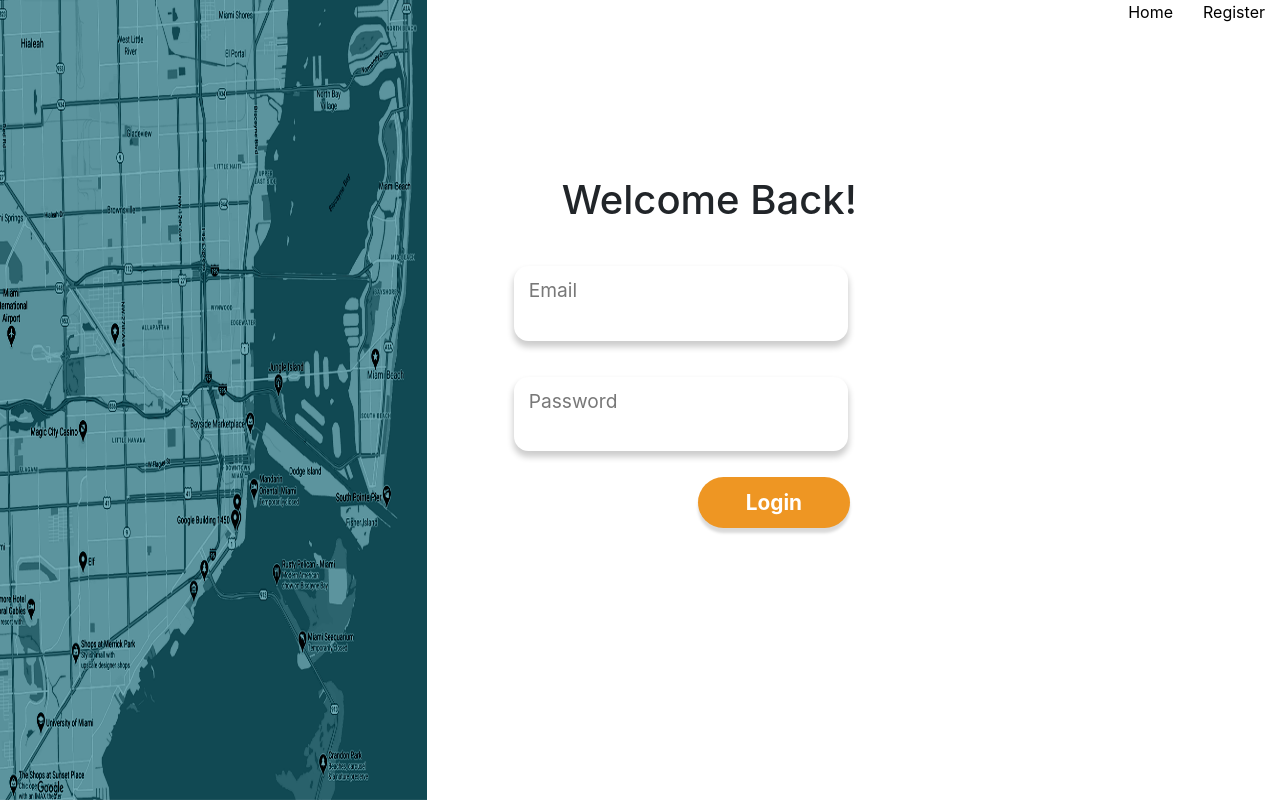
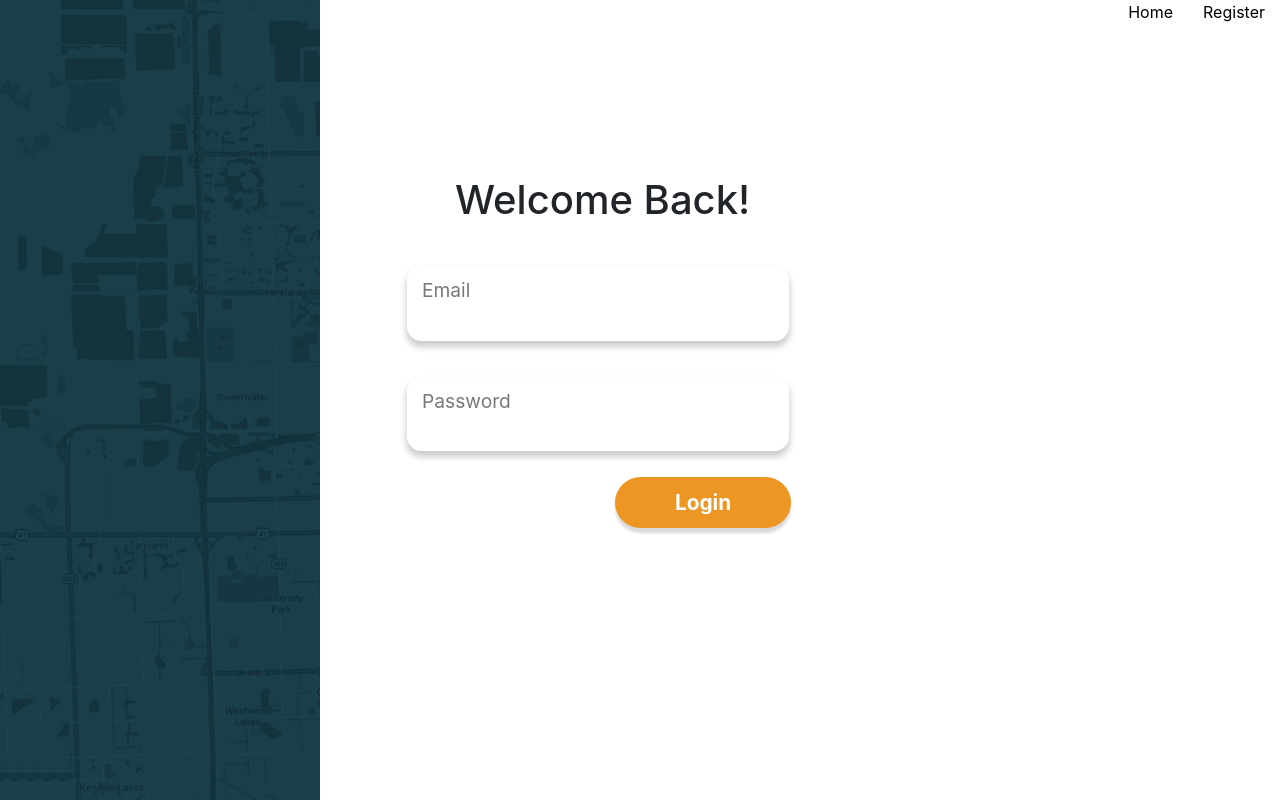
Before and after one commit to livio-zanardo/peoplebudget, a React (Create React App) app in the folder view/: page /login in a window 1280 px wide. Built offline with nearby package versions, Linux system fonts and the light colour scheme.

Commit message:
updated side image

```diff
--- a/view/src/pages/Login.jsx
+++ b/view/src/pages/Login.jsx
@@ -3,7 +3,7 @@ import Input from '../components/Inputv2/index';
 import Button from '../components/Button/index';
 import { useHistory } from 'react-router-dom';
 import Navbar from '../components/Navbar/index';
-import Mapimg from '../miamiMap_crop.png';
+import Mapimg from '../miamiMapFaded.png';
 
 const Login = () => {
     const [value, setValue] = useState('');
@@ -20,10 +20,10 @@ const Login = () => {
     return (
         <div className="container-fluid">
             <div className="row" style={{ height: '100%' }}>
-                <div className="col-sm-4 border-0 bg-light p-0">
-                    <img src={Mapimg} className="w-100 vh-100" />
+                <div className="col-sm-3 border-0 bg-light p-0 vh-100" style={{backgroundImage: `url(${Mapimg})`, backgroundSize: 'cover', backgroundRepeat: 'no-repeat'}}>
+                    {/* <img src={Mapimg} className="w-100 vh-100"  /> */}
                 </div>
-                <div className="col-sm-8 ">
+                <div className="col-sm-9 ">
                     <Navbar
                         options={[
                             { text: 'home', link: '/', auth: 0 },
--- a/view/src/pages/UserRegistration.jsx
+++ b/view/src/pages/UserRegistration.jsx
@@ -6,7 +6,7 @@ import Input from '../components/Inputv3/index';
 import Button from '../components/Button/index';
 import { Link } from 'react-router-dom';
 import Navbar from '../components/Navbar/index';
-import Mapimg from '../miamiMap_crop.png';
+import Mapimg from '../miamiMapFaded.png';
 
 import { HOST, PORT, BASE_API_URL, PROTOCOL, SIGNUP_ENDPOINT } from '../constants/constants';
 
@@ -58,7 +58,7 @@ const UserRegistration = () => {
     return (
         <div className="container-fluid">
             <div className="row" style={{ height: '100%' }}>
-                <div className="col-sm-4 border-0 bg-light p-0">
+                <div className="col-sm-3 border-0 bg-light p-0 vh-100" style={{backgroundImage: `url(${Mapimg})`, backgroundSize: 'cover', backgroundRepeat: 'no-repeat'}}>
                     <img src={Mapimg} className="w-100 vh-100" />
                 </div>
                 <div className="col-sm-8">
```
Also changed, not shown: view/src/miamiMapFaded.png (added).
